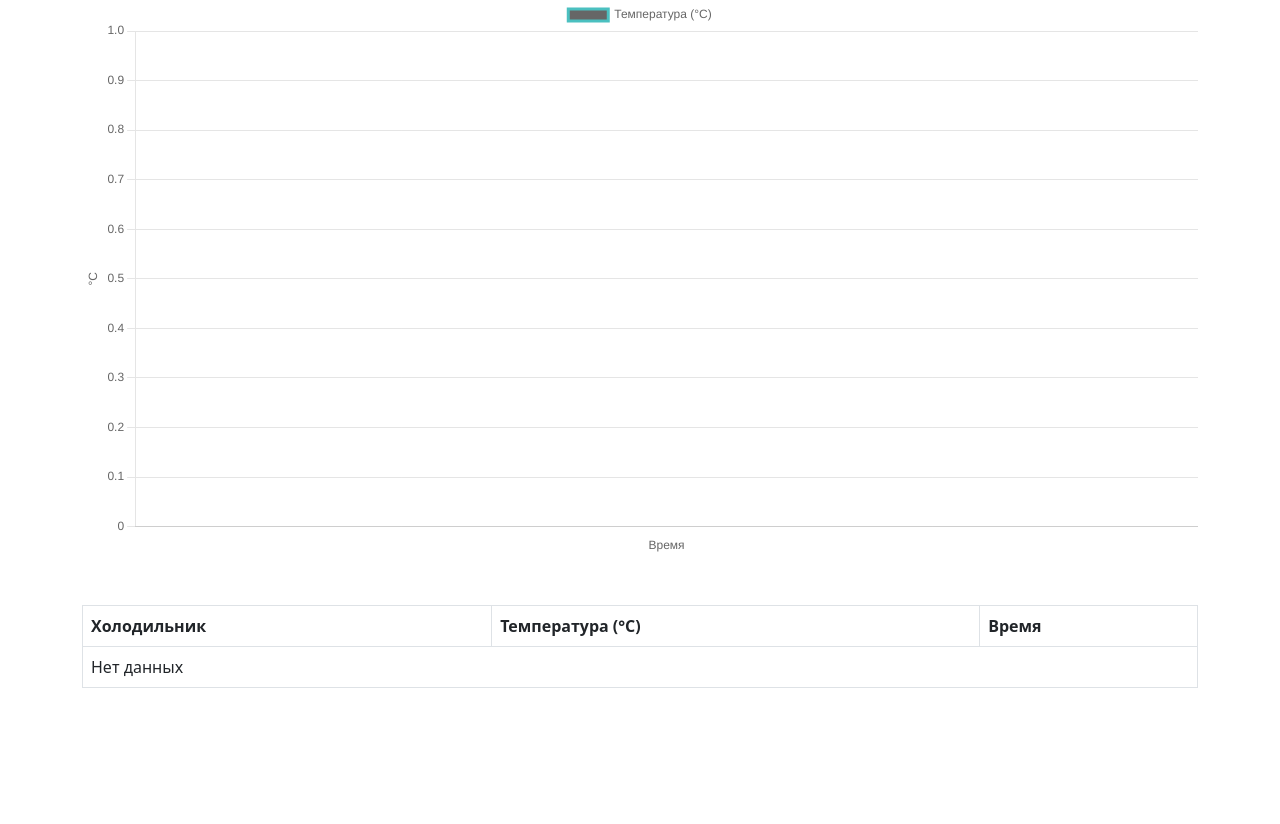
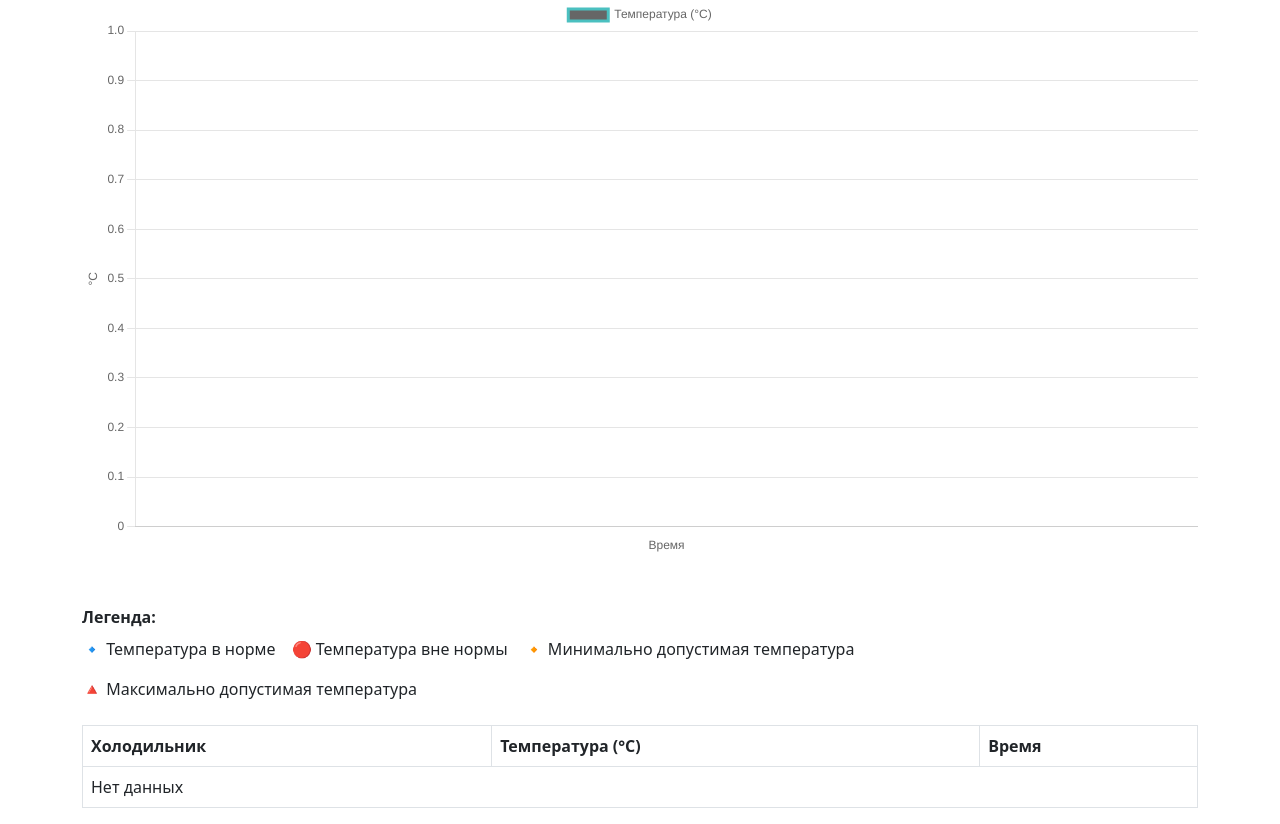
Before and after one commit to Messer490/fridge-monitor, a Django app: page /analytics/ in a window 1280 px wide. Shown: the part 255-1079 px from the top of the page. Before the commit the page ends 943 px from the top, so only its background shows below. Run offline with Django 5.2, Linux system fonts and the light colour scheme; data that the repository does not hold is empty.

```diff
--- a/templates/monitoring/analytics.html
+++ b/templates/monitoring/analytics.html
@@ -26,6 +26,16 @@
 
 <!-- График температуры -->
 <canvas id="tempChart" width="400" height="200" class="mb-5"></canvas>
+<!-- Легенда -->
+<div class="mb-4 mt-2">
+  <strong>Легенда:</strong>
+  <ul class="list-unstyled d-flex flex-wrap gap-3 mt-2">
+    <li><span style="color:rgba(75, 192, 192, 1);">🔹</span> Температура в норме</li>
+    <li><span style="color:red;">🔴</span> Температура вне нормы</li>
+    <li><span style="color:orange;">🔸</span> Минимально допустимая температура</li>
+    <li><span style="color:red;">🔺</span> Максимально допустимая температура</li>
+  </ul>
+</div>
 
 <!-- Таблица -->
 <table class="table table-bordered mt-3">
```
